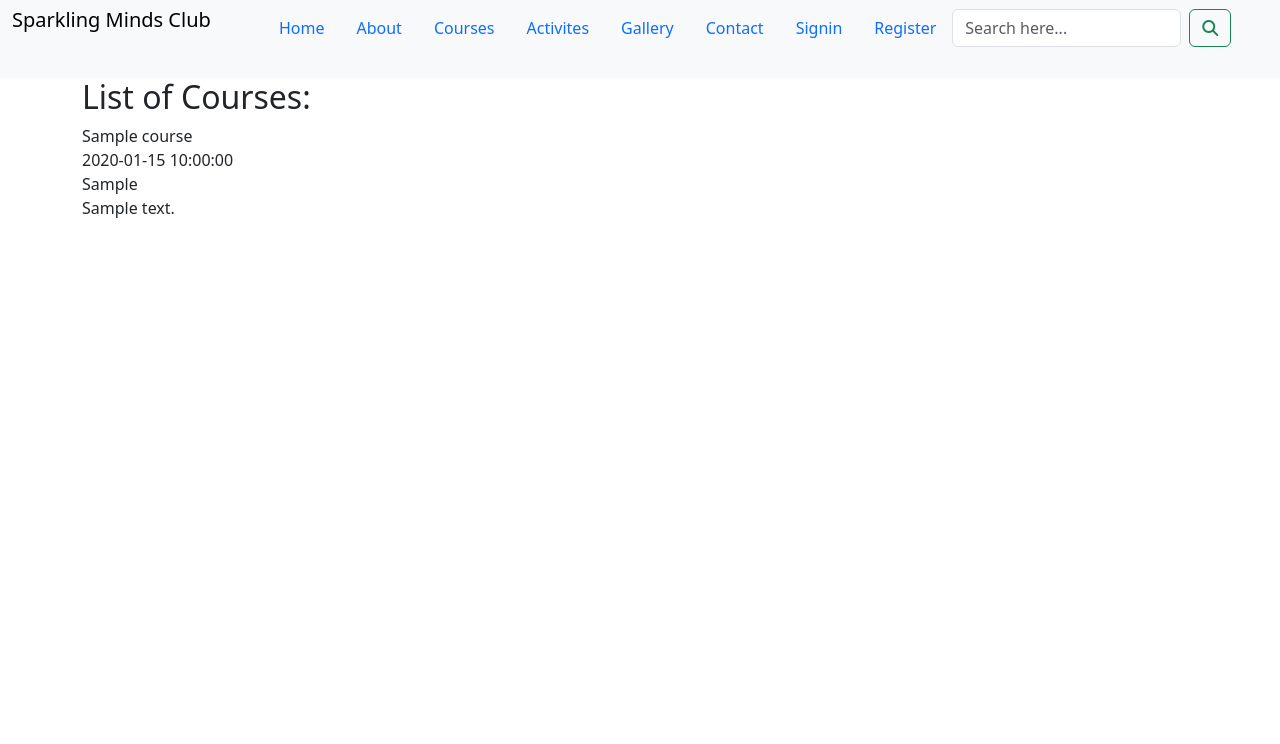
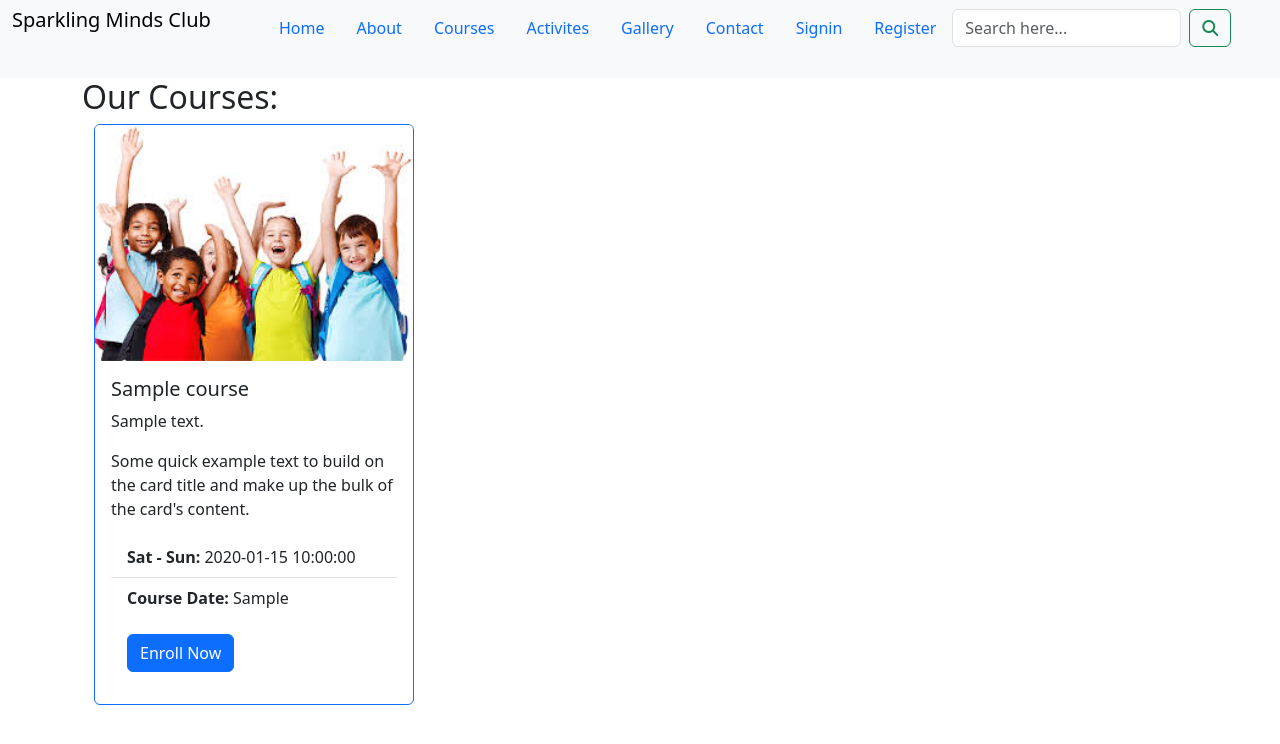
Before and after one commit to Jawahir01/Sparkling-Minds, a Flask app: page / in a window 1280 px wide. Shown: the top 744 px of the page. Run offline with Flask 3, Linux system fonts and the light colour scheme; a database or web service that is not in the repository returns one stand-in record (values such as "Sample title"); some libraries are stand-ins or nearby versions.

Commit message:
Generate the list of courses from the database

```diff
--- a/app.py
+++ b/app.py
@@ -21,7 +21,7 @@ mongo = PyMongo(app)
 @app.route("/")
 @app.route("/get_courses")
 def get_courses():
-    courses = mongo.db.courses.find()
+    courses = list(mongo.db.courses.find())
     return render_template("courses.html", courses=courses)
 
 
--- a/templates/courses.html
+++ b/templates/courses.html
@@ -1,11 +1,32 @@
 {% extends "base.html" %}
-    {% block content %}
-<h2>List of Courses:</h2>
-    {% for course in courses %}
-    {{ course.course_name }}<br />
-    {{ course.course_time }}<br />
-    {{ course.course_start }}<br />
-    {{ course.course_description }}<br />
-<br />
-{% endfor %}
+{% block content %}
+    <h2>Our Courses:</h2>
+    <div class="container">
+        <div class="row">
+            {% for course in courses %}
+                <div class="col">
+                    <div class="card border-primary mb-4" style="max-width: 20rem;">
+                        <img src="{{ url_for('static', filename='img/test.jpg') }}" class="card-img-top" alt="test picture">
+                        <div class="card-body">
+                            <h5 class="card-title">{{ course.course_name }}</h5>
+                            <p>{{ course.course_description }}</p>
+                            <p class="card-text">Some quick example text to build on the card title and
+                                make up the bulk of the card's content.</p>
+
+                            <ul class="list-group list-group-flush">
+                                <li class="list-group-item">
+                                    <strong> Sat - Sun: </strong>{{ course.course_time }}</li>
+                                <li class="list-group-item">
+                                    <strong>Course Date: </strong>{{ course.course_start }}</li>
+                            </ul>
+                            <div class="card-body">
+                                <a href="#" class="btn btn-primary card-link">Enroll Now</a>
+                            </div>
+                        </div>
+                    </div>
+                </div>
+            {% endfor %}
+        </div>
+    </div>
+
 {% endblock %}
--- a/templates/signin.html
+++ b/templates/signin.html
@@ -12,7 +12,7 @@
             <div class="col-md-4">
                 <label for="username" class="form-label">User Name</label>
                 <input id="username" name="username" type="text" class="form-control validate"
-                    placeholder="Choose a user name" aria-label="username" minlength="4" maxlength="15"
+                    placeholder="Enter your username" aria-label="username" minlength="4" maxlength="15"
                     pattern="^[a-zA-Z0-9]{4,15}$" required />
             </div>
             <div class="row align-items-center">
```
